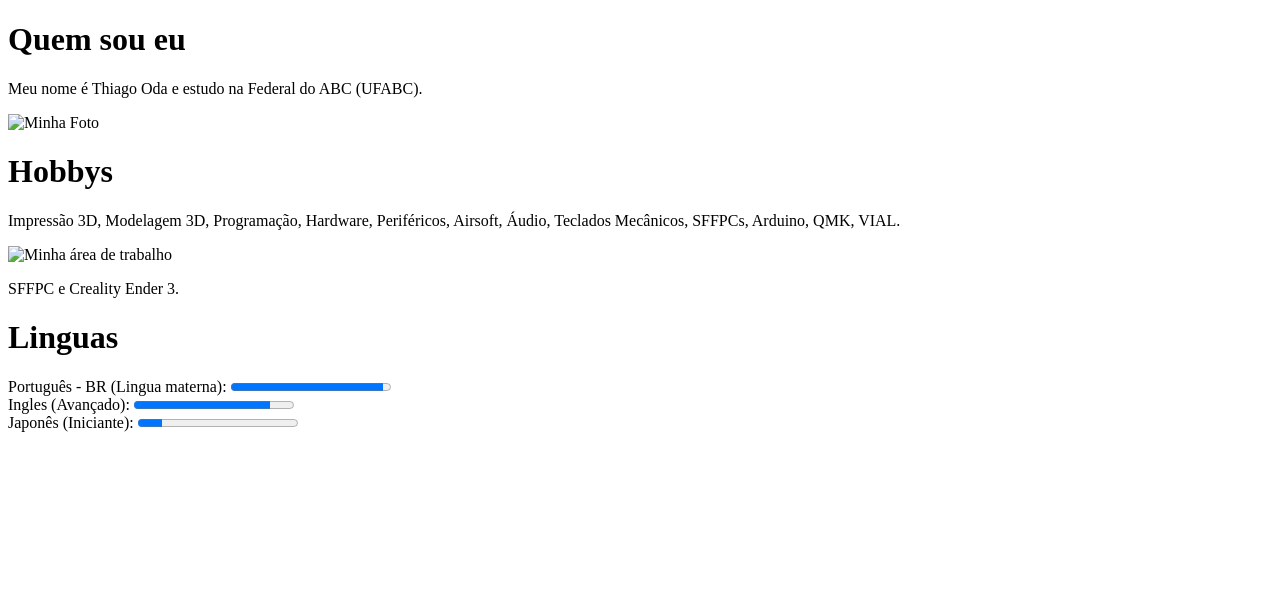
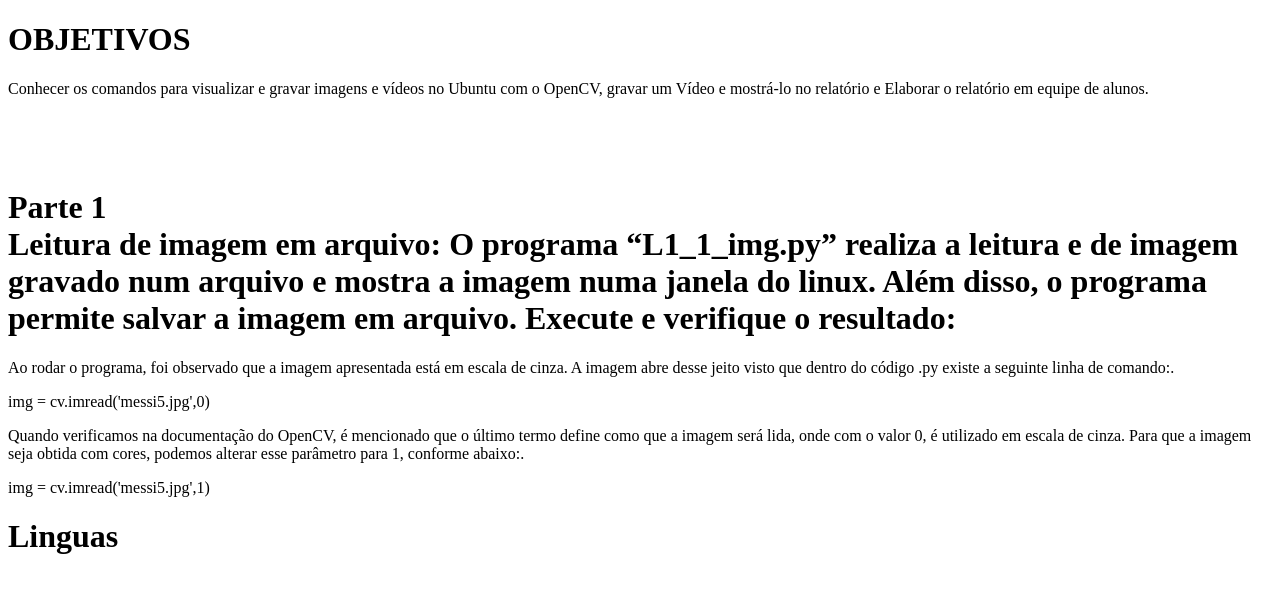
Before and after one commit to vitor-domeniquelli/CV2024.1, a plain HTML site: page LAB 1 - Captura de imagem e video/index.html in a window 1280 px wide. Drawn offline with Linux system fonts and the light colour scheme.

Commit message:
Update index.html

```diff
--- a/LAB 1 - Captura de imagem e video/index.html
+++ b/LAB 1 - Captura de imagem e video/index.html
@@ -3,22 +3,21 @@
 <head>
     <meta charset="UTF-8">
     <meta name="viewport" content="width=device-width, initial-scale=1.0">
-    <title>Minha Página Pessoal</title>
+    <title>Relatório de atividade prática<br>Visão Computacional<br>Experimento 1 - Captura de imagem e vídeo<br><br>THIAGO HASHIYA ODA  11201810891<br>VITOR DOMENIQUELLI CHAGAS   11201810504<br> IVAN SALVATORE RUBINO  11025213</title>
 </head>
 <body>
-    <h1>Quem sou eu</h1>
-    <p>Meu nome é Thiago Oda e estudo na Federal do ABC (UFABC).</p>
-    <img src="Oda.png" alt="Minha Foto">
-    <h1>Hobbys</h1>
-    <p>Impressão 3D, Modelagem 3D, Programação, Hardware, Periféricos, Airsoft, Áudio,  Teclados Mecânicos, SFFPCs, Arduino, QMK, VIAL.</p>
-    <img src="desktop.jpeg" alt="Minha área de trabalho">
-    <p>SFFPC e Creality Ender 3.</p>
+    <h1>OBJETIVOS</h1>
+    <p>Conhecer os comandos para visualizar e gravar imagens e vídeos no Ubuntu com o OpenCV, gravar um Vídeo e mostrá-lo no relatório e  Elaborar o relatório em equipe de alunos.</p>
+    <br><br><br>
+    <h1>Parte 1<br>Leitura de imagem em arquivo: O programa “L1_1_img.py” realiza a leitura e de imagem gravado num arquivo e mostra a imagem numa janela do linux. Além disso, o programa permite salvar a imagem em arquivo. Execute e verifique o resultado:</h1>
+    <p>Ao rodar o programa, foi observado que a imagem apresentada está em escala de cinza. A imagem abre desse jeito visto que dentro do código .py existe a seguinte linha de comando:.</p>
+    <p>img = cv.imread('messi5.jpg',0)</p>
+    <p>Quando verificamos na documentação do OpenCV, é mencionado que o último termo define como que a imagem será lida, onde com o valor 0, é utilizado em escala de cinza. Para que a imagem seja obtida com cores, podemos alterar esse parâmetro para 1, conforme abaixo:.</p>
+    <p>img = cv.imread('messi5.jpg',1)</p>
+
+
+
     <h1>Linguas</h1>
-    <label for="file">Português - BR (Lingua materna):</label>
-    <progress id="file" value="95" max="100">Lingua Materna</progress><br>
-    <label for="file">Ingles (Avançado):</label>
-    <progress id="file" value="85" max="100">Avançado</progress><br>
-    <label for="file">Japonês (Iniciante):</label>
-    <progress id="file" value="15" max="100">Iniciante</progress><br>
+
 </body>
 </html>
```
